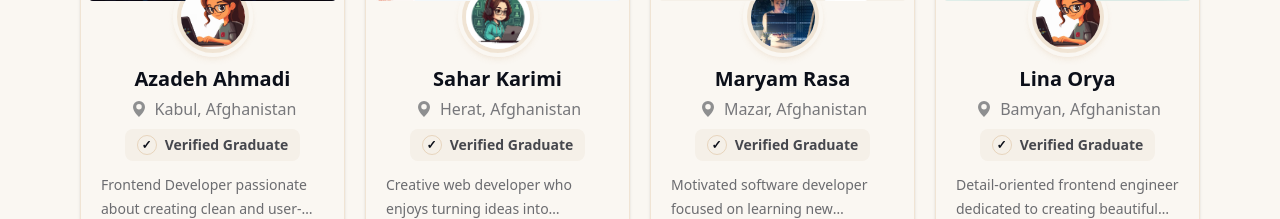
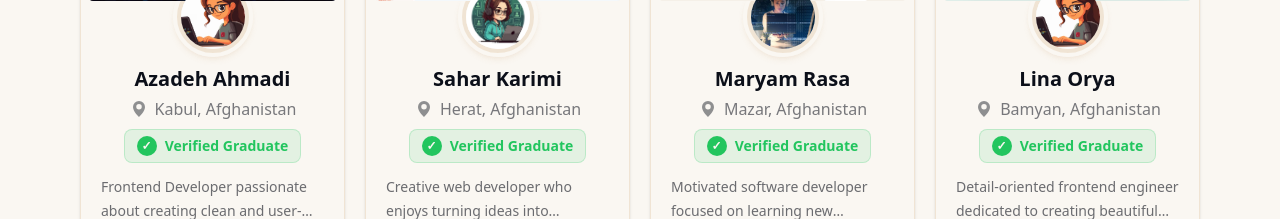
Before and after one commit to jafarimurtaza/aptus-age-portal, a Next.js app: page / in a window 1280 px wide. Shown: the part 1320-1539 px from the top of the page. Built offline with nearby package versions, Linux system fonts and the light colour scheme.

Commit message:
Update home verified badge color

```diff
--- a/src/components/home/GraduateCards.jsx
+++ b/src/components/home/GraduateCards.jsx
@@ -63,8 +63,8 @@ export default function GraduateCards() {
                             {graduate.location}
                         </p>
 
-                        <div className="mx-auto mt-2 inline-flex items-center gap-2 rounded-lg bg-base-200 px-3 py-1.5 text-xs font-semibold text-base-content/75 sm:text-sm">
-                            <span className="flex h-5 w-5 items-center justify-center rounded-full border border-primary/30 text-xs text-neutral">
+                        <div className="mx-auto mt-2 inline-flex items-center gap-2 rounded-lg border border-success/20 bg-success/10 px-3 py-1.5 text-xs font-semibold text-success sm:text-sm">
+                            <span className="flex h-5 w-5 items-center justify-center rounded-full bg-success text-xs text-base-100">
                                 ✓
                             </span>
                             {graduate.verified}
```
